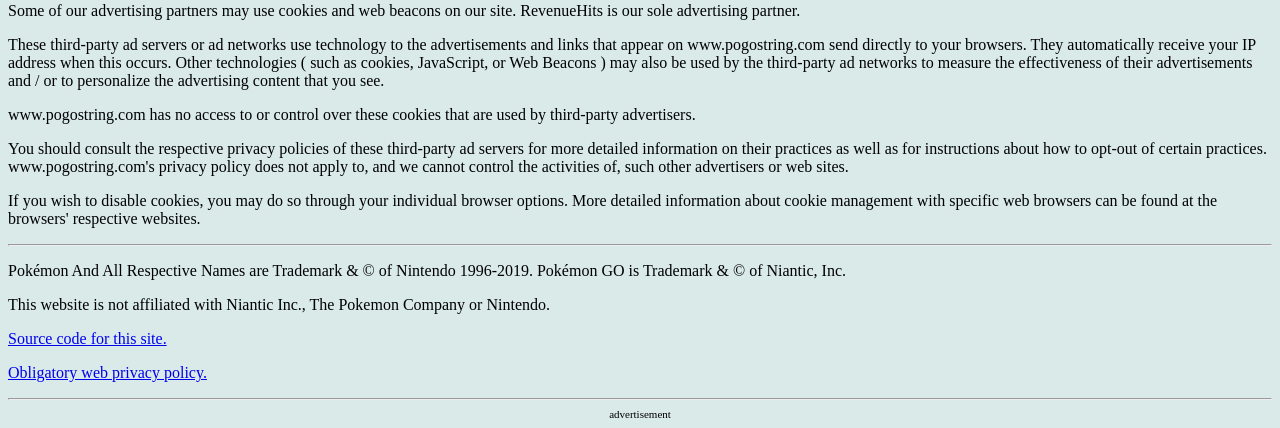
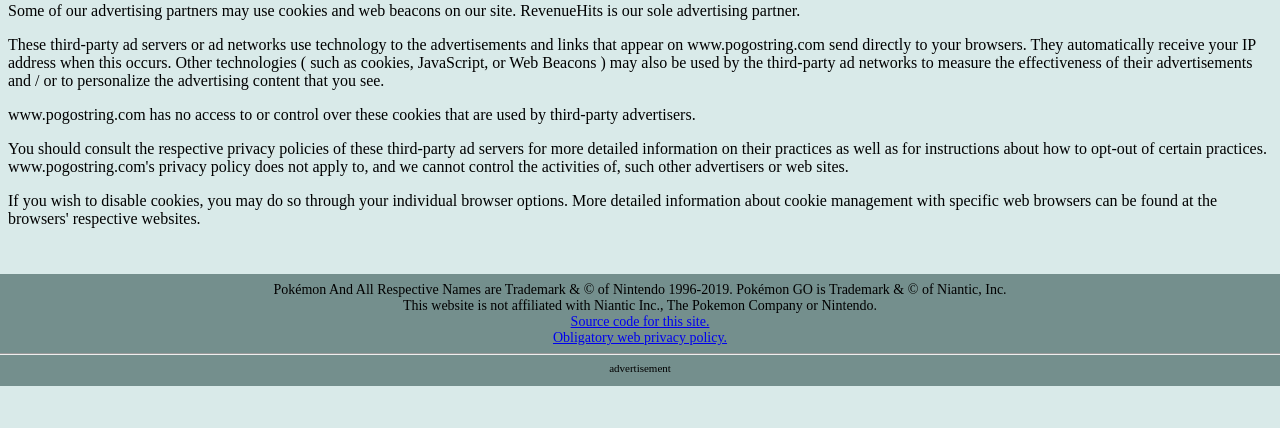
Before and after one commit to Davidy22/pogoStringGen, a Flask app: page /privacy in a window 1280 px wide. Shown: the part 408-836 px from the top of the page. After the commit the page ends 794 px from the top, so only its background shows below. Run offline with Flask 2, Linux system fonts and the light colour scheme.

Commit message:
Aesthetic changes

```diff
--- a/static/css/style.css
+++ b/static/css/style.css
@@ -1,6 +1,17 @@
 h1 {
 	display: flex;
 	justify-content: center;
+}
+
+footer {
+    background-color: #748F8D;
+	font-size: 14px;
+	padding-top:8px;
+	float: left;
+	width: 106%;
+	margin-left: -3%;
+	text-align: center;
+	margin-top: 30px;
 }
 
 input {
@@ -139,7 +150,6 @@ body {
 }
 
 #ad {
-	width: 40%;
 	font-size: 11px;
 	margin: 0 auto;
 	text-align: center;
--- a/templates/template.html
+++ b/templates/template.html
@@ -25,15 +25,21 @@
 	</body>
 
 	<footer>
-		<hr>
-		<p>Pokémon And All Respective Names are Trademark & © of Nintendo 1996-2019. Pokémon GO is Trademark & © of Niantic, Inc.</p>
-		<p>This website is not affiliated with Niantic Inc., The Pokemon Company or Nintendo.</p>
-		<p><a href="https://github.com/Davidy22/pogoStringGen">Source code for this site.</a></p>
-		<p><a href="/privacy">Obligatory web privacy policy.</a></p>
+		<span>Pokémon And All Respective Names are Trademark & © of Nintendo 1996-2019. Pokémon GO is Trademark & © of Niantic, Inc.</span><br>
+		<span>This website is not affiliated with Niantic Inc., The Pokemon Company or Nintendo.</span><br>
+		<span><a href="https://github.com/Davidy22/pogoStringGen">Source code for this site.</a></span><br>
+		<span><a href="/privacy">Obligatory web privacy policy.</a></span>
 		<hr>
 		<div id="ad">
 			<span>advertisement</span>
-			<script data-cfasync='false' type='text/javascript' src='//p354211.clksite.com/adServe/banners?tid=354211_693092_0'></script>
+			<div>
+				<div style="display:inline-block">
+					<script data-cfasync='false' type='text/javascript' src='//p354211.clksite.com/adServe/banners?tid=354211_693092_0'></script>
+				</div>
+				<div style="display:inline-block">
+					<script data-cfasync='false' type='text/javascript' src='//p354211.clksite.com/adServe/banners?tid=354211_693092_1'></script>
+				</div>
+			</div>
 		</div>
 	</footer>
 </html>
```
